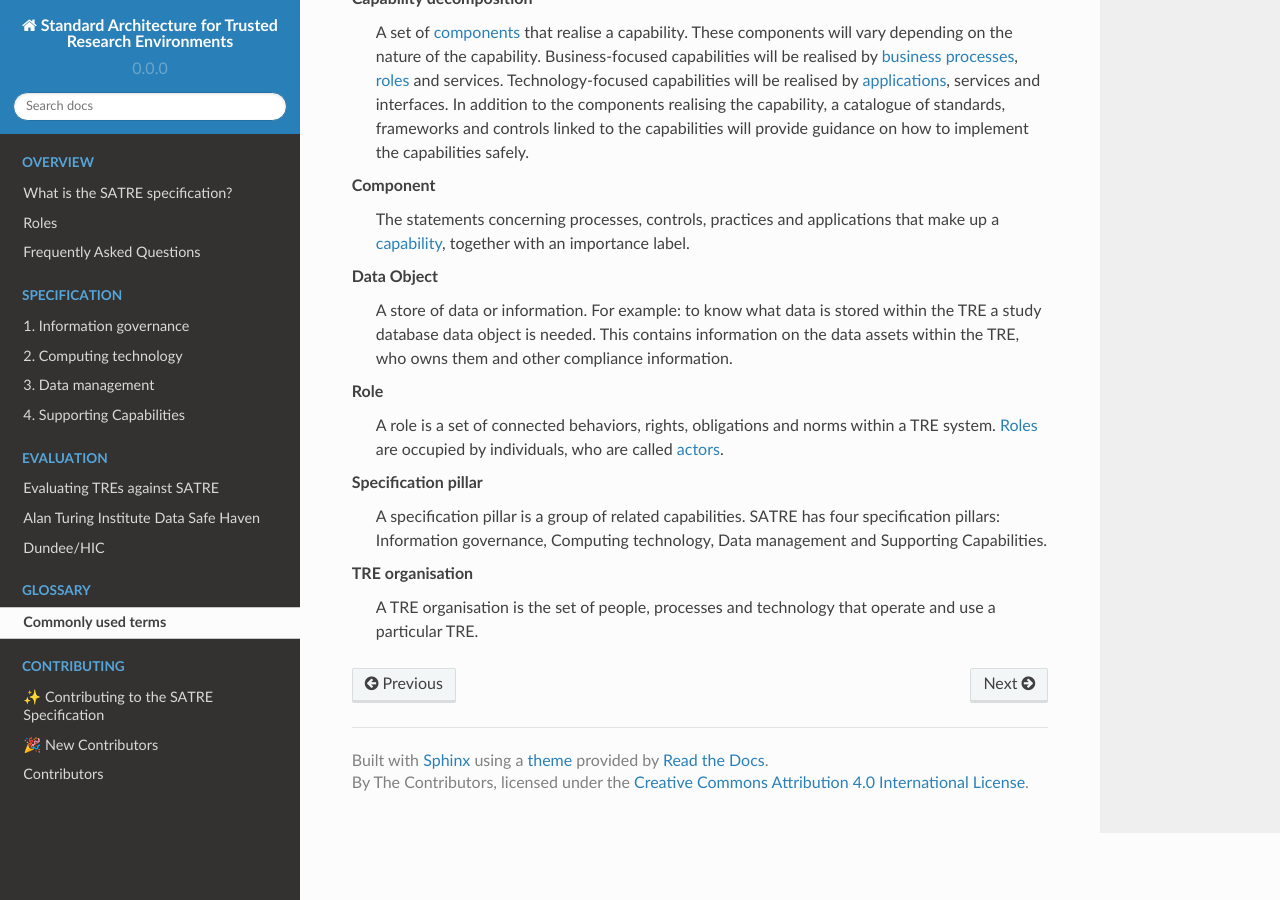
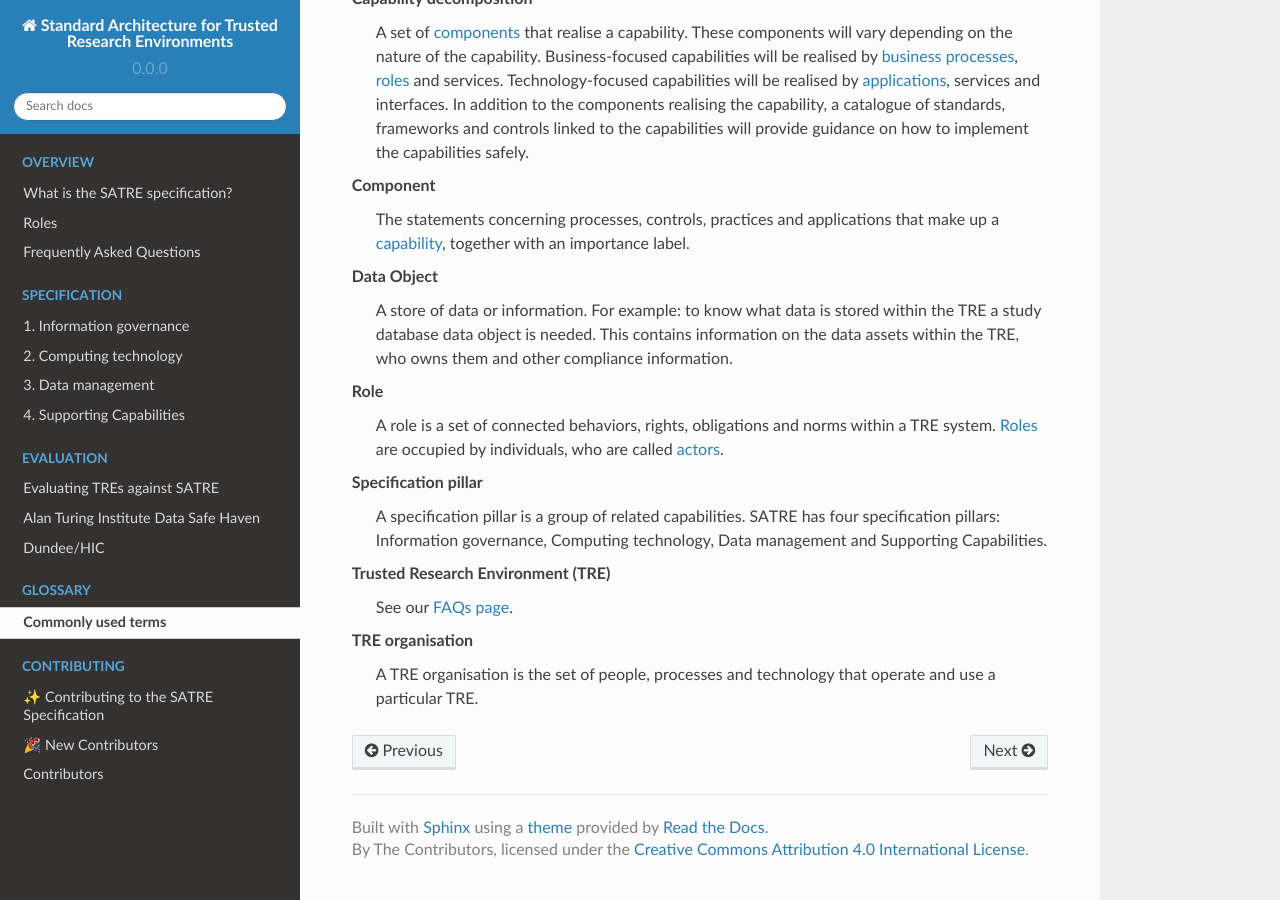
Before and after one commit to sa-tre/satre-specification, a Sphinx documentation site: the page built from docs/source/glossary.md, in a window 1280 px wide and 900 px high, scrolled down 721 px. Built offline with Sphinx 7.4.7 and the Read the Docs theme 2.0.0, drawn with Linux system fonts in a browser that asks for light colours.

Commit message:
tre def in glossary

````diff
--- a/docs/source/glossary.md
+++ b/docs/source/glossary.md
@@ -45,6 +45,9 @@ Specification pillar
     A specification pillar is a group of related capabilities.
     SATRE has four specification pillars: Information governance, Computing technology, Data management and Supporting Capabilities.
 
+Trusted Research Environment (TRE)
+    See our {ref}`FAQs page <what_tre>`.
+
 TRE organisation
     A TRE organisation is the set of people, processes and technology that operate and use a particular TRE.
 ```
````
